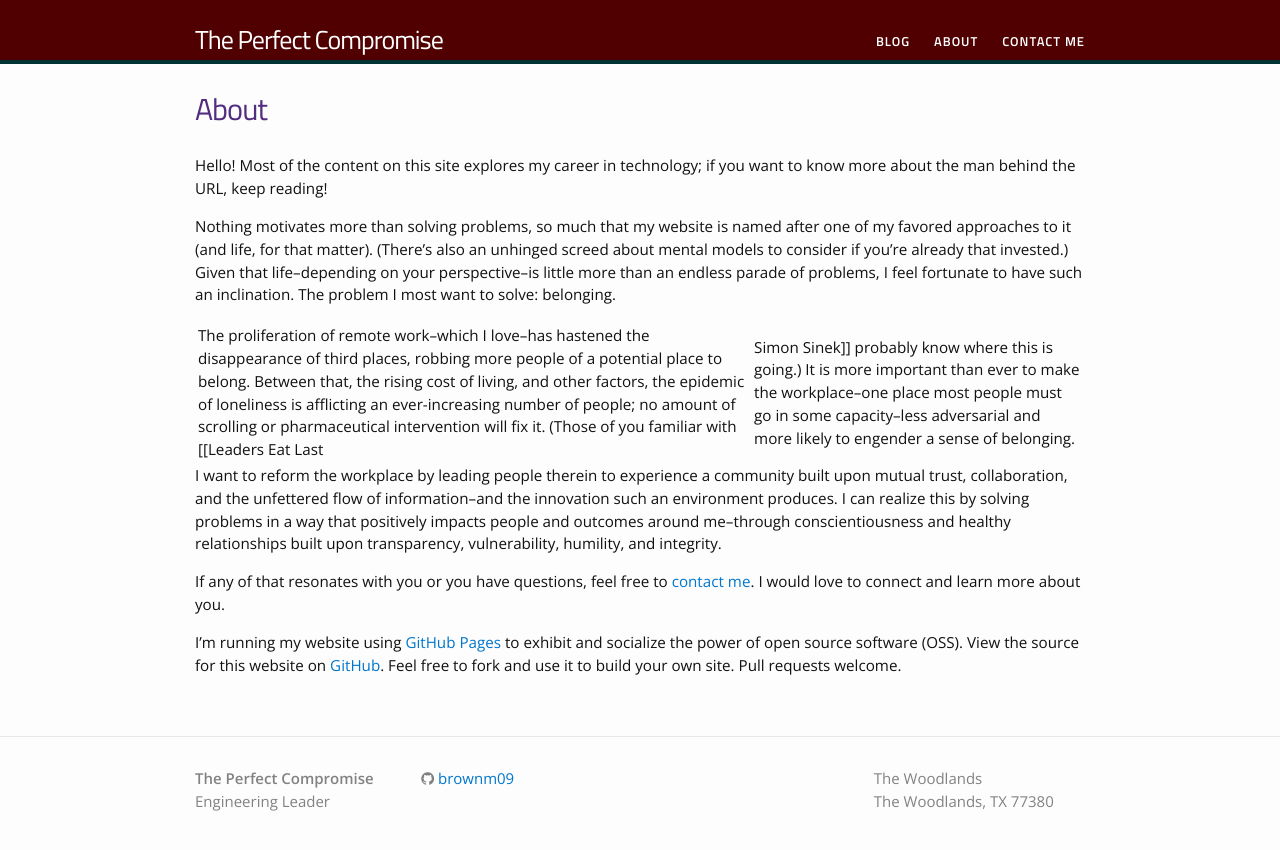
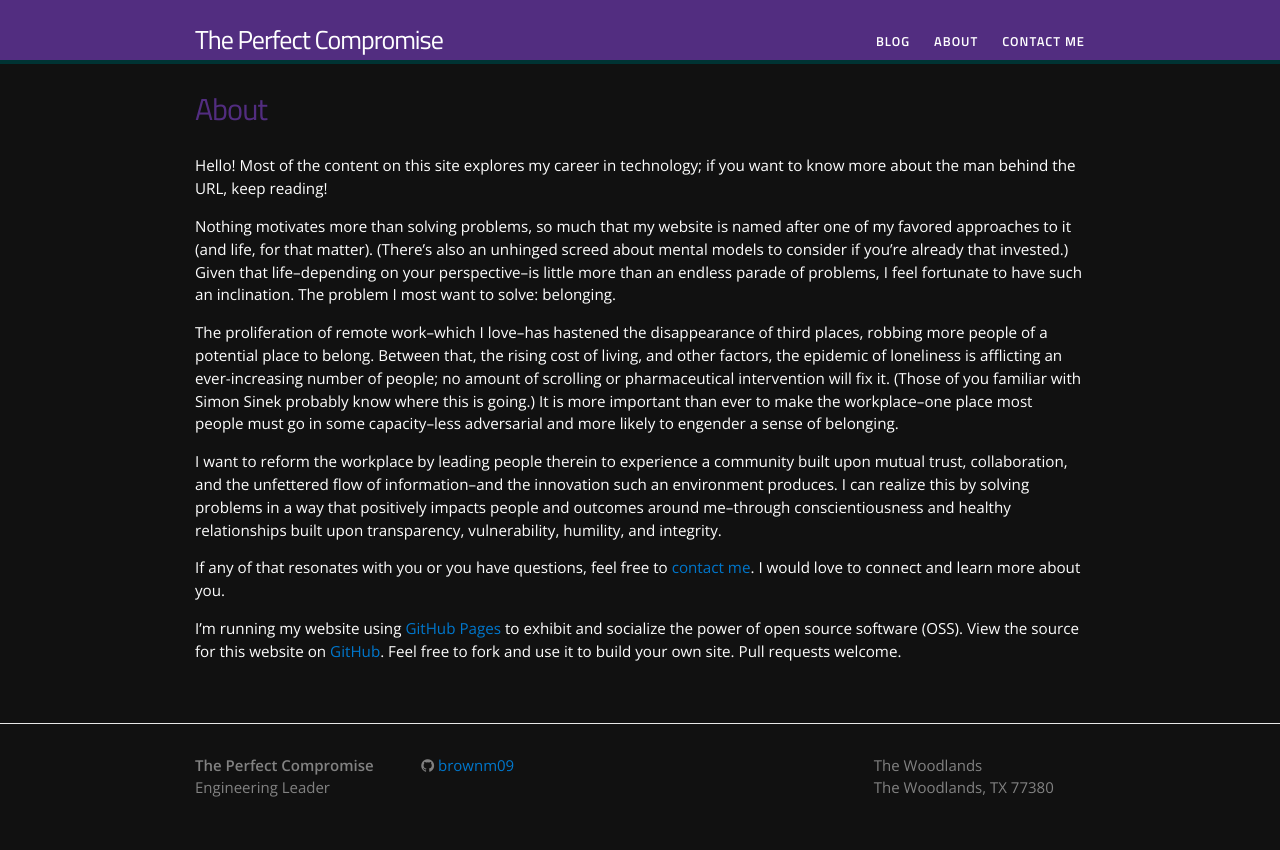
Before and after one commit to brownm09/brownm09.github.io, a Jekyll site: the page built from about.md, in a window 1280 px wide. Shown: the top 850 px of the page. Built offline with Jekyll 4.4.1, drawn with Linux system fonts in a browser that asks for light colours; nearby versions of some CDN libraries; some web fonts are replaced.

Commit message:
Updated colors; fixed about.

```diff
--- a/about.md
+++ b/about.md
@@ -8,7 +8,7 @@ Hello! Most of the content on this site explores my career in technology; if you
 
 Nothing motivates more than solving problems, so much that my website is named after one of my favored approaches to it (and life, for that matter). (There's also an unhinged screed about mental models to consider if you're already that invested.) Given that life--depending on your perspective--is little more than an endless parade of problems, I feel fortunate to have such an inclination. The problem I most want to solve: belonging.
 
-The proliferation of remote work--which I love--has hastened the disappearance of third places, robbing more people of a potential place to belong. Between that, the rising cost of living, and other factors, the epidemic of loneliness is afflicting an ever-increasing number of people; no amount of scrolling or pharmaceutical intervention will fix it. (Those of you familiar with [[Leaders Eat Last|Simon Sinek]] probably know where this is going.) It is more important than ever to make the workplace--one place most people must go in some capacity--less adversarial and more likely to engender a sense of belonging.
+The proliferation of remote work--which I love--has hastened the disappearance of third places, robbing more people of a potential place to belong. Between that, the rising cost of living, and other factors, the epidemic of loneliness is afflicting an ever-increasing number of people; no amount of scrolling or pharmaceutical intervention will fix it. (Those of you familiar with Simon Sinek probably know where this is going.) It is more important than ever to make the workplace--one place most people must go in some capacity--less adversarial and more likely to engender a sense of belonging.
 
 I want to reform the workplace by leading people therein to experience a community built upon mutual trust, collaboration, and the unfettered flow of information--and the innovation such an environment produces. I can realize this by solving problems in a way that positively impacts people and outcomes around me--through conscientiousness and healthy relationships built upon transparency, vulnerability, humility, and integrity.
 
--- a/css/main.scss
+++ b/css/main.scss
@@ -13,13 +13,16 @@ $base-line-height: 1.5;
 
 $spacing-unit:     30px;
 
-$text-color:       #111;
-$background-color: #fdfdfd;
+$background-color:       #111;
+// $text-color:       #111;
+// $background-color: #fdfdfd;
+$text-color: #fdfdfd;
 $brand-color:      #0077CC;
 // $gameday-sky: #109dc0;
 $clemson-purple:      #522d80;
 $clemson-orange:      #f66733;
-$aggie-maroon:        #500000;
+// $aggie-maroon:        #500000;
+$aggie-maroon:        #522d80;
 $rich-black:          #003333;
 
 
```
